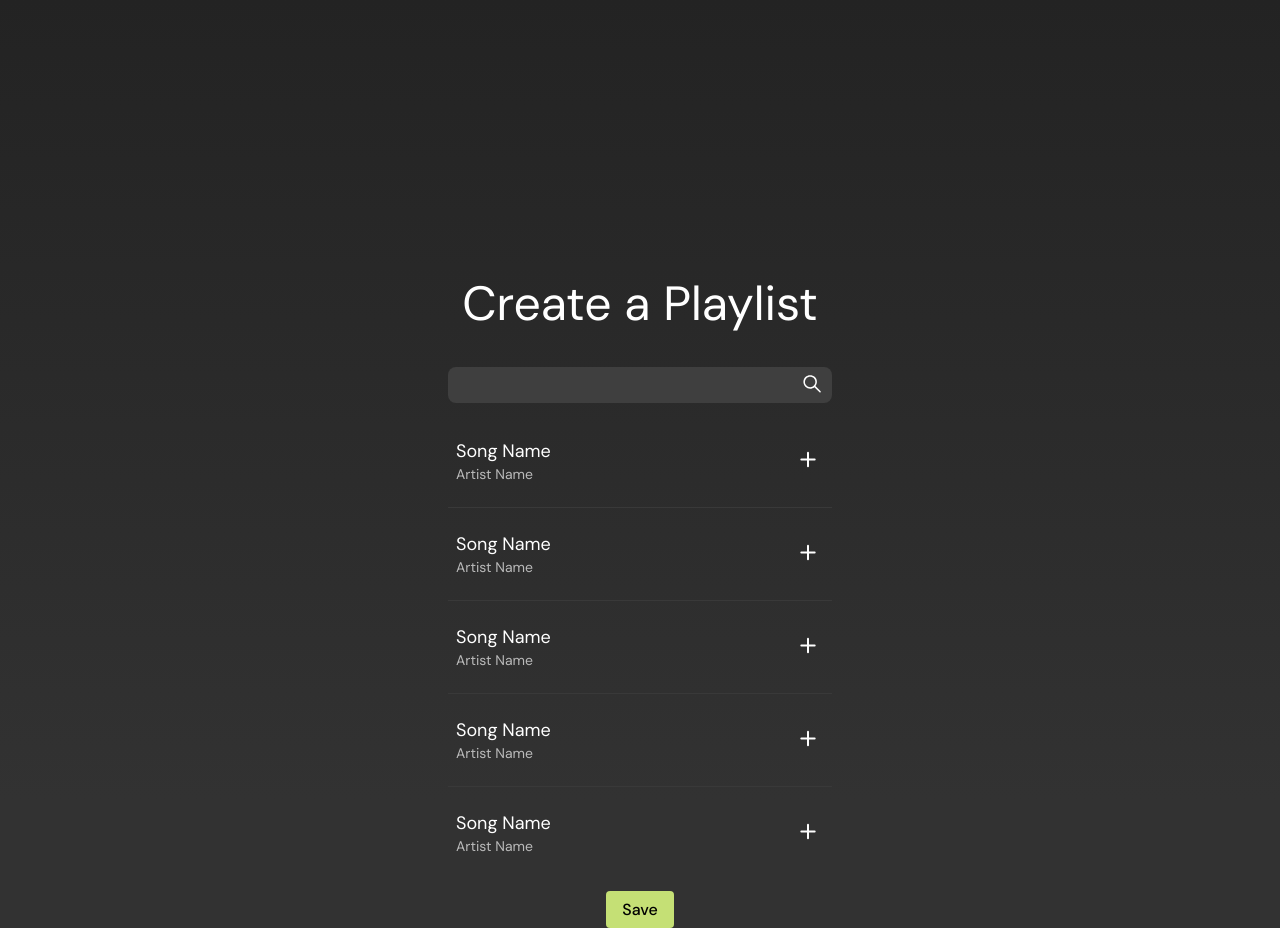
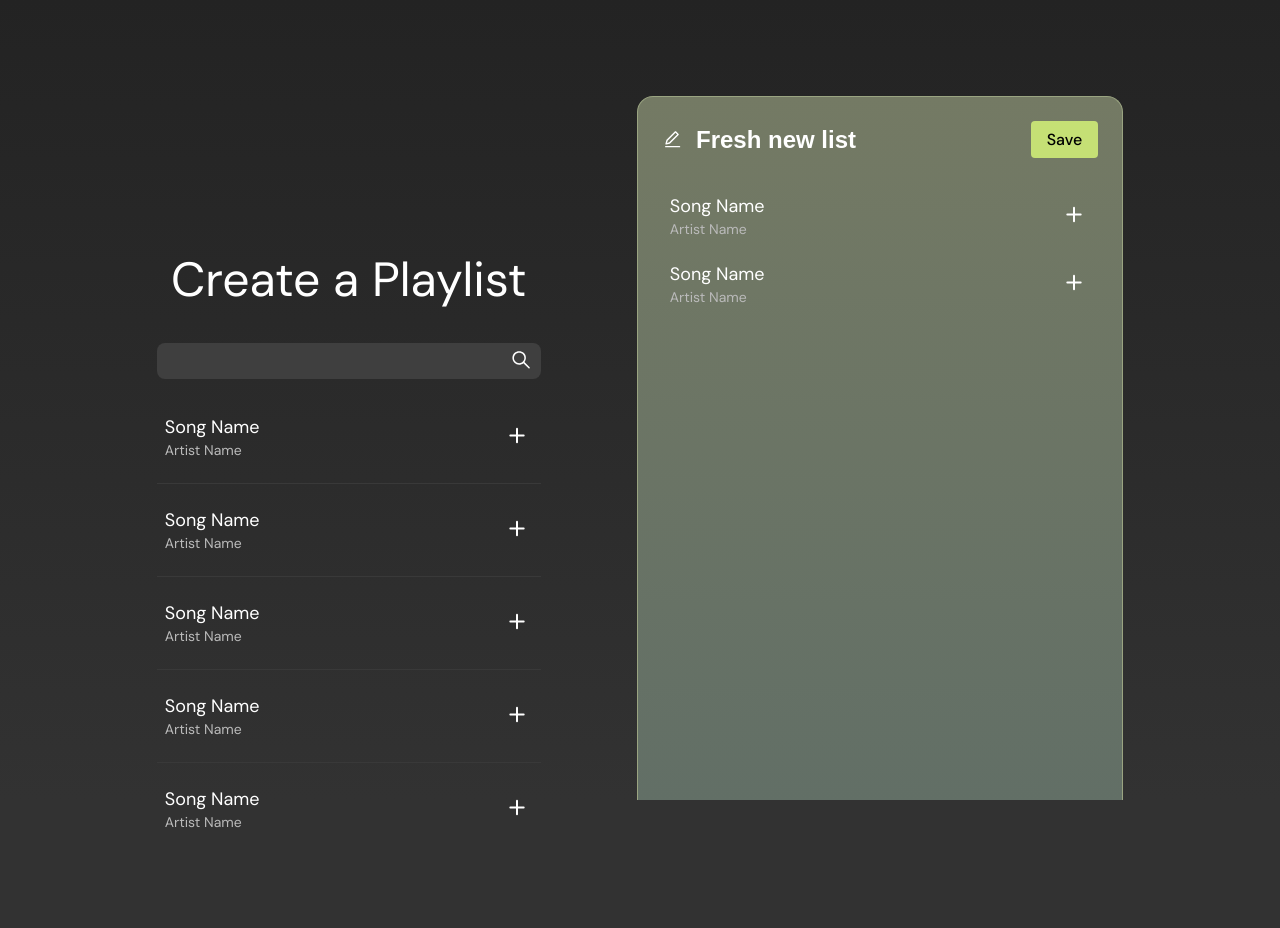
Before and after one commit to designerchloe/playlist-app, a React (Create React App) app: page / in a window 1280 px wide. After the commit the page ends 843 px from the top, so only its background shows below. Built offline with nearby package versions, Linux system fonts and the light colour scheme.

Commit message:
Make playlist component & style it

```diff
--- a/src/App.css
+++ b/src/App.css
@@ -5,9 +5,10 @@
   height: 100vh;
   width: 100vw;
   margin: 0;
-  padding: 240px 0 0 0;
+  padding: 96px 0 0 0;
   display: flex;
   justify-content: center;
+  gap: 96px;
 }
 
 h1 {
@@ -15,6 +16,7 @@ h1 {
   color: #fff;
   font-weight: 400;
   font-size: 48px;
+  padding-top: 120px;
 }
 
 .main-column {
--- a/src/App.js
+++ b/src/App.js
@@ -2,6 +2,7 @@ import './App.css';
 import SearchBar from './SearchBar';
 import SearchResults from './SearchResults';
 import Button from './Button';
+import Playlist from './Playlist';
 
 function App() {
   return (
@@ -10,8 +11,8 @@ function App() {
         <h1>Create a Playlist</h1>
         <SearchBar />
         <SearchResults />
-        <Button />
       </div>
+      <Playlist />
     </div>
   );
 }
--- /dev/null
+++ b/src/Playlist.js
@@ -0,0 +1,35 @@
+import React, {useState, useRef, useEffect} from 'react';
+import Button from './Button';
+import Track from './Track';
+import styles from './Playlist.module.css';
+
+const Playlist = () => {
+    const [value, setValue] = useState('Fresh new list');
+
+
+    return (
+        <div className={styles.container}>
+            <div className={styles.header}>
+                <div className={styles.title}>
+                    <svg width="24" height="25" viewBox="0 0 24 25" fill="none" xmlns="http://www.w3.org/2000/svg">
+                        <path fill-rule="evenodd" clip-rule="evenodd" d="M15.1369 3.6977C14.9963 3.55705 14.8055 3.47803 14.6066 3.47803C14.4077 3.47803 14.2169 3.55705 14.0763 3.6977L4.88388 12.8901C4.78965 12.9843 4.72223 13.1019 4.68856 13.2309L3.68856 17.0593C3.62127 17.3169 3.69561 17.5909 3.88388 17.7792C4.07215 17.9674 4.34614 18.0418 4.60375 17.9745L8.43218 16.9745C8.56111 16.9408 8.67874 16.8734 8.77297 16.7792L17.9654 7.58678C18.2582 7.29389 18.2582 6.81902 17.9654 6.52612L15.1369 3.6977ZM6.08843 13.8069L14.6066 5.28869L16.3744 7.05645L7.8562 15.5746L5.46344 16.1996L6.08843 13.8069Z" fill="white"/>
+                        <path d="M4 19.478C3.58579 19.478 3.25 19.8138 3.25 20.228C3.25 20.6422 3.58579 20.978 4 20.978H19C19.4142 20.978 19.75 20.6422 19.75 20.228C19.75 19.8138 19.4142 19.478 19 19.478H4Z" fill="white"/>
+                    </svg>
+                    <input
+                    type="text"
+                    className={styles.input}
+                    value={value}
+                    onChange={(e) => setValue(e.target.value)}
+                    />
+                </div>
+                <Button />
+            </div>
+            <div className={styles.tracklist}>
+                <Track />
+                <Track />
+            </div>
+        </div>
+    )
+};
+
+export default Playlist;
--- /dev/null
+++ b/src/Playlist.module.css
@@ -0,0 +1,49 @@
+.container {
+    width: 38%;
+    background: linear-gradient(#747A64, #626F66);
+    padding: 24px;
+    border: 1px solid #9AA481;
+    border-bottom-width: 0px;
+    border-radius: 16px 16px 0 0;
+}
+
+.header {
+    display: flex;
+    width: 100%;
+    justify-content: space-between;
+}
+
+.title {
+    display: flex;
+    align-items: center;
+    width: 84%;
+    gap: 4px;
+}
+
+.input {
+    height: 100%;
+    font-size: 24px;
+    font-weight: 600;
+    background-color: transparent;
+    border: 0px solid white;
+    color: white;
+    width: 100%;
+    border-radius: 8px;
+    padding: 0 8px;
+}
+
+.input:hover {
+    background-color: rgba(255, 255, 255, 0.1);
+    border-radius: 8px;
+}
+
+.input:focus {
+    border: 0px solid white;
+    outline: rgba(0, 0, 0, 0);
+    background-color: rgba(255, 255, 255, 0.1);
+    border-radius: 8px;
+}
+
+.tracklist {
+    margin: 24px 0;
+}
--- a/src/Track.module.css
+++ b/src/Track.module.css
@@ -4,6 +4,7 @@
     width: 100%;
     padding: 12px 8px;
     transition: background-color 300ms ease-out;
+    border-radius: 8px;
 }
 
 .container:hover {
```
